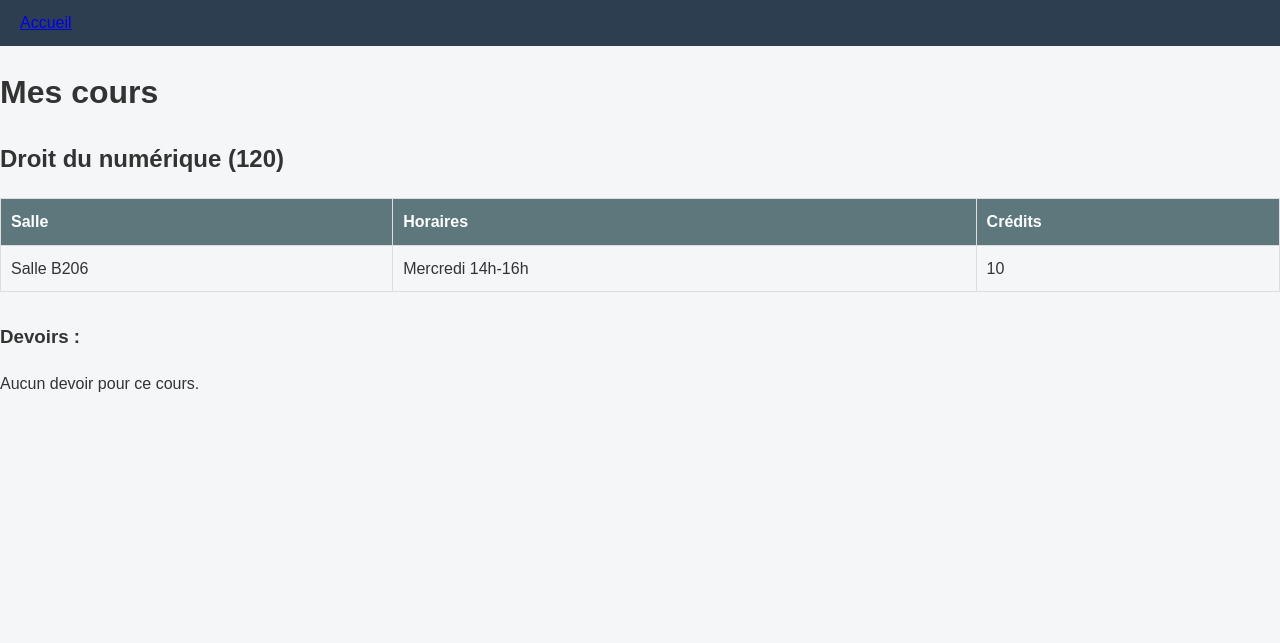
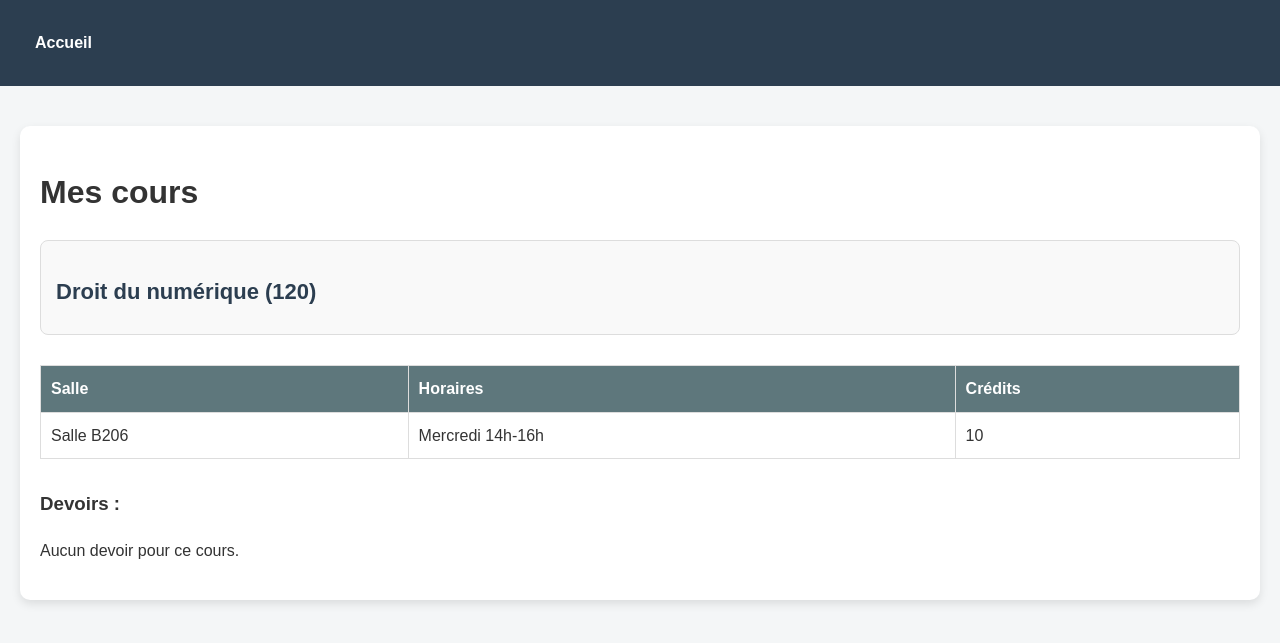
Before and after one commit to haddouche862/mini-projet-universitaire, a PHP site: page /cours-enseignants.php in a window 1280 px wide. Shown: the top 643 px of the page. Run offline with PHP 8.4, Linux system fonts and the light colour scheme; the visitor is signed in with stand-in values (Sample User, id 1); data comes from the database, SQL or seed files in the repository.

Commit message:
Update style.css

```diff
--- a/assets/style.css
+++ b/assets/style.css
@@ -20,6 +20,20 @@ body {
 }
 
 /* Header */
+
+header a {
+    display: inline-block;
+    padding: 10px 15px;
+    color: #fff;
+    text-decoration: none;
+    border-radius: 5px;
+    margin: 10px 0;
+    font-weight: bold;
+}
+
+header a:hover {
+    background-color: #93b39f;
+}
 
 header {
     background-color: #2c3e50;
@@ -224,6 +238,135 @@ table th {
     color: #2c3e50;
 }
 
+/* Cours enseignants.php */
+
+.cours-enseignant-container {
+    max-width: 1200px;
+    margin: 40px auto;
+    background-color: #ffffff;
+    padding: 20px;
+    box-shadow: 0 4px 10px rgba(0, 0, 0, 0.1);
+    border-radius: 10px;
+}
+
+.cours-enseignant {
+    margin-bottom: 30px;
+    padding: 15px;
+    background-color: #f9f9f9;
+    border: 1px solid #ddd;
+    border-radius: 8px;
+}
+
+.cours-enseignant h2 {
+    font-size: 22px;
+    color: #2c3e50;
+    margin-bottom: 10px;
+}
+
+    /* Tableau des cours */
+.cours-enseignant table {
+    margin-top: 15px;
+    border: 1px solid #ddd;
+    border-radius: 5px;
+    overflow: hidden;
+    width: 100%;
+}
+
+    /* Devoirs */
+.cours-enseignant div h3 {
+    font-size: 18px;
+    color: #5e777c;
+    margin-top: 20px;
+}
+
+.devoir {
+    margin-top: 10px;
+    background-color: #f4f6f7;
+    border: 1px solid #ddd;
+    border-radius: 5px;
+    padding: 10px;
+    transition: background-color 0.3s ease;
+}
+
+.devoir:hover {
+    background-color: #eaf3f3;
+}
+
+.devoir h4 {
+    font-size: 16px;
+    color: #2c3e50;
+}
+
+    /* Formulaire */
+
+.form-devoirs form {
+    background-color: #f9f9f9;
+    border: 1px solid #ddd;
+    border-radius: 8px;
+    padding: 20px;
+    margin: 20px auto;
+    max-width: 600px;
+    box-shadow: 0 4px 8px rgba(0, 0, 0, 0.1);
+}
+
+    /* Titres */
+.form-devoirs form h2 {
+    margin-top: 0;
+    font-size: 24px;
+    color: #333;
+    text-align: center;
+}
+
+.form-devoirs form label {
+    display: block;
+    margin-bottom: 8px;
+    font-weight: bold;
+    color: #555;
+}
+
+    /* Champs de saisie */
+.form-devoirs form input[type="text"],
+.form-devoirs form input[type="date"],
+.form-devoirs form textarea,
+.form-devoirs form select {
+    width: 100%;
+    padding: 10px;
+    margin-bottom: 15px;
+    border: 1px solid #ccc;
+    border-radius: 5px;
+    font-size: 16px;
+    box-sizing: border-box;
+}
+
+    /* Boutons */
+.form-devoirs form button,
+.form-devoirs form input[type="submit"] {
+    display: block;
+    width: 100%;
+    padding: 10px;
+    background-color: #5e777c;
+    color: #fff;
+    border: none;
+    border-radius: 5px;
+    font-size: 18px;
+    cursor: pointer;
+    text-transform: uppercase;
+    font-weight: bold;
+}
+
+.form-devoirs form button:hover,
+.form-devoirs form input[type="submit"]:hover {
+    background-color: #93b39f;
+}
+
+.form-devoirs form p {
+    font-size: 14px;
+    color: #777;
+    margin-bottom: 15px;
+    line-height: 1.6;
+}
+
+
 /* Buttons */
 .btn {
     display: inline-block;
```
